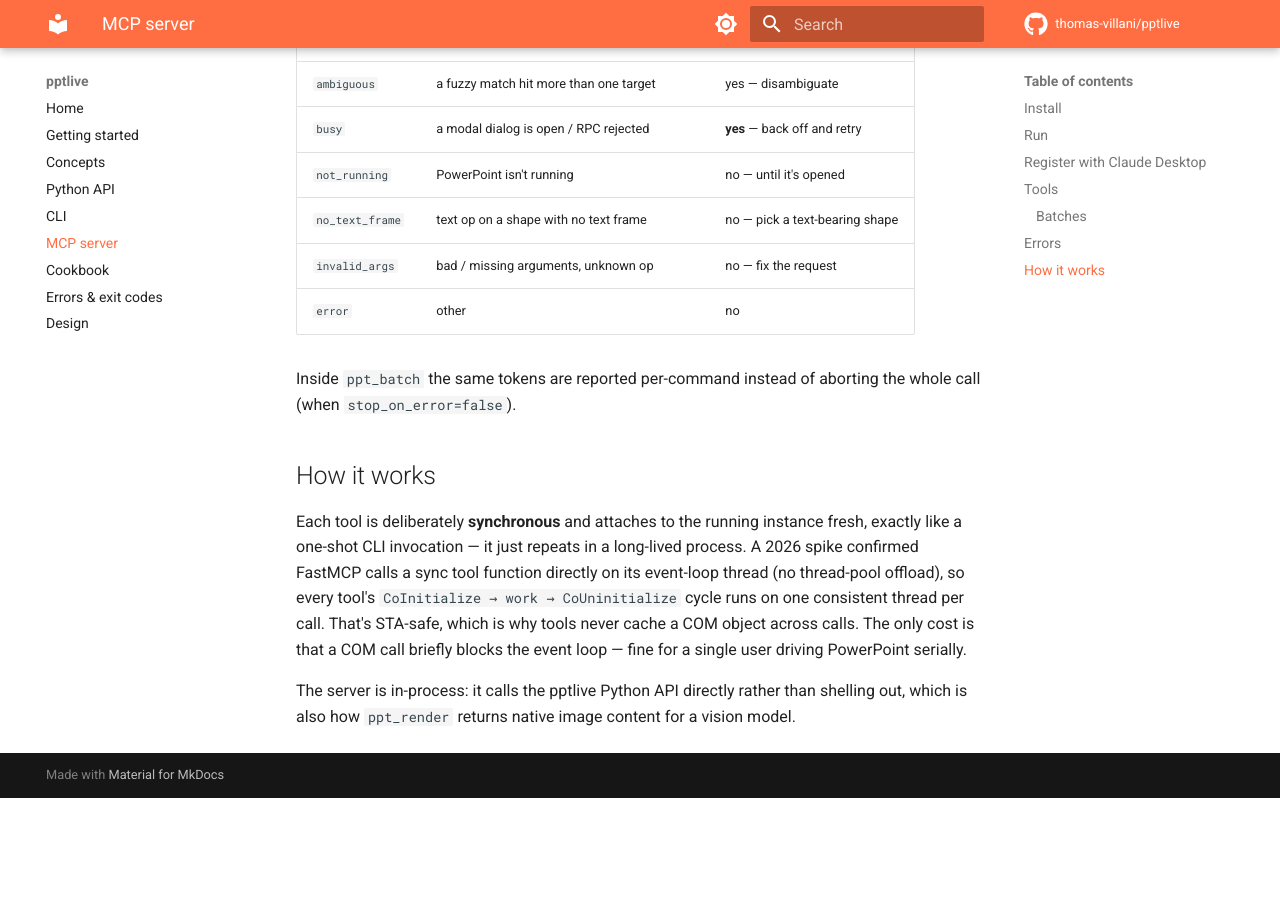
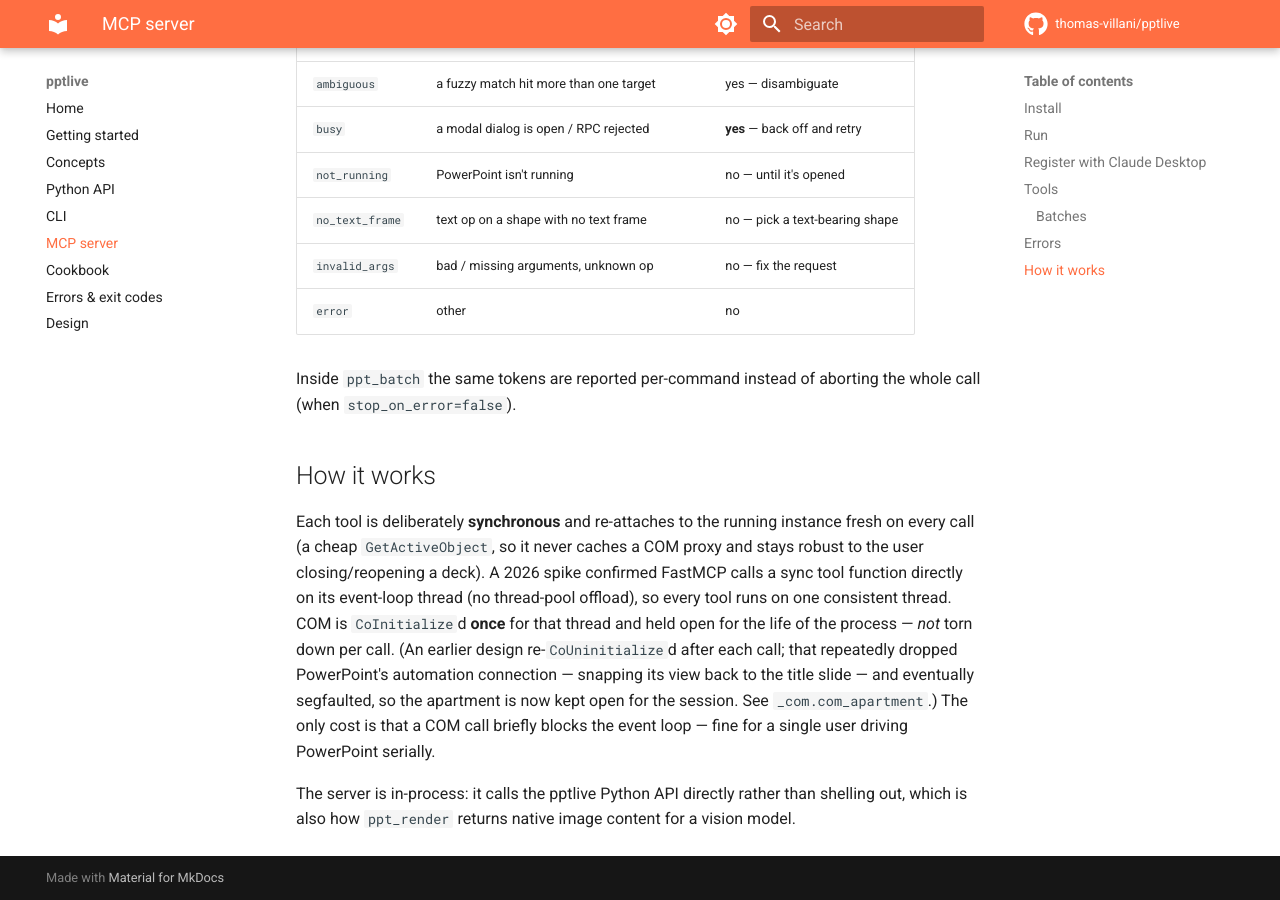
Before and after one commit to thomas-villani/pptlive, an MkDocs documentation site: the page built from docs/mcp.md, in a window 1280 px wide and 900 px high, scrolled down 3019 px. Built offline with MkDocs 1.6.1 and Material for MkDocs 9.7.7, drawn with Linux system fonts in a browser that asks for light colours; comment, search, counter and statistics services are not loaded; before the commit the page ends 3817 px from its top, so only the background shows below that.

Commit message:
fix(mcp): keep the COM apartment open for the server's lifetime
`com_apartment()` did a balanced `CoInitialize`/`CoUninitialize` on every
`attach()`. That is fine for one-shot CLI processes (and for wordlive, which
is CLI-only), but the MCP server re-`attach()`es on every tool call inside
one long-lived process — so it fired `CoUninitialize` repeatedly on the
event-loop thread.

Repeated `CoUninitialize` on the same thread destabilises pythoncom: it drops
PowerPoint's automation connection (snapping the active window back to slide 1
— the reported "jumps to the title slide" UX bug) and, under repetition,
corrupts COM proxy state into a hard segfault. Reproduced live: a bare loop of
`attach()` cycles segfaults within ~6 iterations; a single `CoInitialize` +
repeated `GetActiveObject` with no uninit is rock stable and never moves the
view.

Fix: initialise COM once per thread and never uninitialise (the OS reclaims it
at thread/process exit). CLI behaviour is unchanged in practice; the long-lived
MCP server now holds one stable apartment across all its tool calls. Verified
end-to-end: 12 real MCP tool calls (reads + renders) keep the view fixed and no
longer crash.

Co-Authored-By: Claude Opus 4.8 (1M context) <noreply@anthropic.com>

```diff
--- a/docs/mcp.md
+++ b/docs/mcp.md
@@ -138,14 +138,18 @@ the whole call (when `stop_on_error=false`).
 
 ## How it works
 
-Each tool is deliberately **synchronous** and attaches to the running instance
-fresh, exactly like a one-shot CLI invocation — it just repeats in a long-lived
-process. A 2026 spike confirmed FastMCP calls a sync tool function directly on
-its event-loop thread (no thread-pool offload), so every tool's
-`CoInitialize → work → CoUninitialize` cycle runs on one consistent thread per
-call. That's STA-safe, which is why tools never cache a COM object across calls.
-The only cost is that a COM call briefly blocks the event loop — fine for a
-single user driving PowerPoint serially.
+Each tool is deliberately **synchronous** and re-attaches to the running
+instance fresh on every call (a cheap `GetActiveObject`, so it never caches a COM
+proxy and stays robust to the user closing/reopening a deck). A 2026 spike
+confirmed FastMCP calls a sync tool function directly on its event-loop thread
+(no thread-pool offload), so every tool runs on one consistent thread. COM is
+`CoInitialize`d **once** for that thread and held open for the life of the
+process — *not* torn down per call. (An earlier design re-`CoUninitialize`d after
+each call; that repeatedly dropped PowerPoint's automation connection — snapping
+its view back to the title slide — and eventually segfaulted, so the apartment is
+now kept open for the session. See `_com.com_apartment`.) The only cost is that a
+COM call briefly blocks the event loop — fine for a single user driving
+PowerPoint serially.
 
 The server is in-process: it calls the pptlive Python API directly rather than
 shelling out, which is also how `ppt_render` returns native image content for a
```
Also changed, not shown: IMPLEMENTATION.md (+11 -7 lines), 2 other files.
